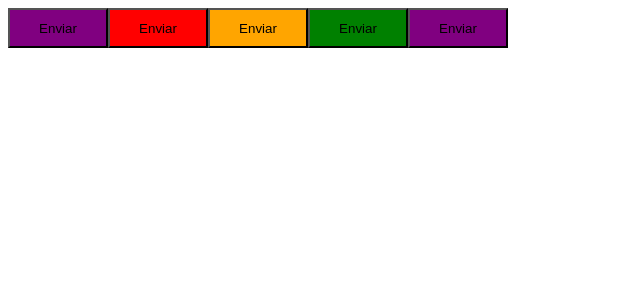
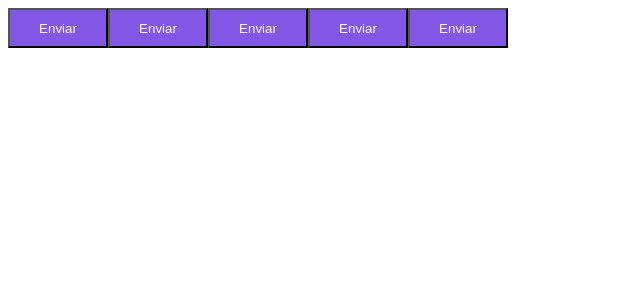
Before and after one commit to simaomenezes/ReactJS-Aprofundando-em-Hooks, a React (Vite) app in the folder 02-ignite-timer/: page / in a window 1280 px wide. Shown: the top 300 px of the page, without its empty margins (0-640 px from the left). Built offline with nearby package versions, Linux system fonts and the light colour scheme.

Commit message:
feat: Setting Theme the application

```diff
--- a/02-ignite-timer/src/App.tsx
+++ b/02-ignite-timer/src/App.tsx
@@ -1,15 +1,16 @@
 import { Button } from "./components/Button";
 
-
+import { ThemeProvider } from 'styled-components'
+import { defaultTheme } from "./styles/themes/default";
 
 export function App() {
   return (
-    <>
+    <ThemeProvider theme={defaultTheme}>
+      <Button variant="danger"/>
       <Button variant="primary"/>
-      <Button variant="danger"/>
-      <Button variant="secundary"/>
+      <Button variant="secondary"/>
       <Button variant="success"/>
       <Button/>
-    </>
+    </ThemeProvider>
   )
 }
--- a/02-ignite-timer/src/components/Button.styles.ts
+++ b/02-ignite-timer/src/components/Button.styles.ts
@@ -1,6 +1,6 @@
-import styled from 'styled-components';
+import styled, {css} from 'styled-components';
 
-export type ButtonVariant = 'primary'|'secundary'|'danger'|'success';
+export type ButtonVariant = 'primary'|'secondary'|'danger'|'success';
 
 interface ButtonContainerProps{
     variant: ButtonVariant;
@@ -8,7 +8,7 @@ interface ButtonContainerProps{
 
 const buttonVariants = {
     primary: 'purple',
-    secundary: 'orange',
+    secondary: 'orange',
     danger: 'red',
     success: 'green'
 }
@@ -16,8 +16,7 @@ export const ButtonContainer = styled.button<ButtonContainerProps>`
     width: 100px;
     height: 40px;
 
-    // interpolação de string
-    ${props => {
-        return `background-color: ${buttonVariants[props.variant]}`
-    }}
+
+    background-color: ${props => props.theme.primary};
+    color: ${props => props.theme.white};
 `
--- /dev/null
+++ b/02-ignite-timer/src/styles/themes/default.ts
@@ -0,0 +1,5 @@
+export const defaultTheme = {
+    primary: '#8257e6',
+    secondary: 'orange',
+    white: '#ffffff',
+}
```
